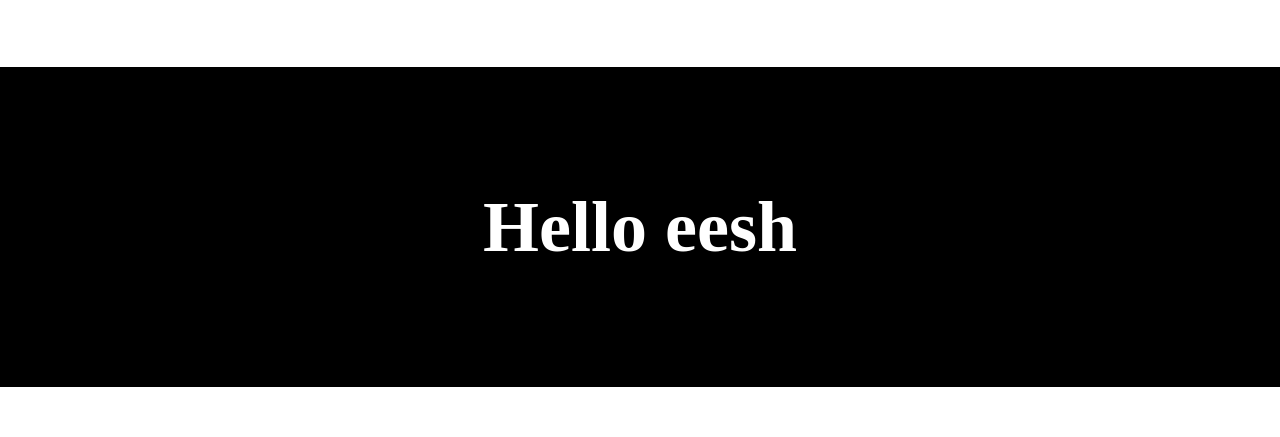
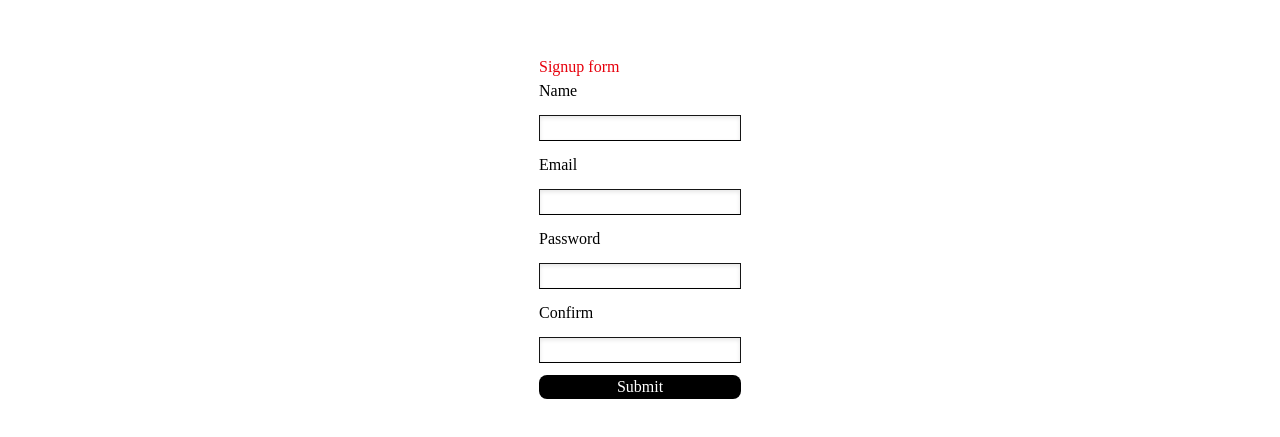
Before and after one commit to eeshm/random-ui-stuff, a React (Vite) app: page / in a window 1280 px wide. Shown: the part 173-610 px from the top of the page. Built offline with nearby package versions, Linux system fonts and the light colour scheme.

Commit message:
raw dog signup code

```diff
--- a/src/App.tsx
+++ b/src/App.tsx
@@ -2,14 +2,16 @@ import './App.css'
 // import HoverGlitch from './components/HoverGlitch'
 // import RotatingGrid from './components/RotatingGrid'
 import ClipPath from './components/ClipPath'
+import Signup from './components/signup'
 
 const App = () => {
 
   return (
-    <div className="flex items-center justify-center min-h-screen">
+    <div className="flex flex-col items-center justify-center min-h-screen">
       {/* <HoverGlitch /> */}
       {/* <RotatingGrid  /> */}
-      <ClipPath/>
+      {/* <ClipPath/> */}
+      <Signup/>
     </div>
   )
 }
--- /dev/null
+++ b/src/components/signup.tsx
@@ -0,0 +1,73 @@
+import React, { useState } from "react"
+
+function Signup() {
+    const [name, setName] = useState("");
+    const [email, setEmail] = useState("");
+    const [password, setPassword] = useState("");
+    const [confirmPassword, setConfirmPassword] = useState("");
+    const [errors, setErrors] = useState({
+        name: "",
+        email: "",
+        password: "",
+        confirmPassword: ""
+    })
+
+    function handleSubmit(e: React.FormEvent<HTMLFormElement>) {
+        e.preventDefault();
+        let newErrors = {
+            name: "",
+            email: "",
+            password: "",
+            confirmPassword: ""
+        }
+
+        if (!name) newErrors.name = "Name is requried"
+        if (!email) newErrors.email = "Email is requried"
+        if (!password) newErrors.password = "Password is requried"
+        if (!confirmPassword) {
+            newErrors.confirmPassword = " Confirm password is requried"
+        } else if (confirmPassword !== password) newErrors.confirmPassword = "Passwords do not match";
+
+        const valid = Object.values(newErrors).every(err => err == null)
+        if (!valid) {
+            setErrors(newErrors);
+        }
+        else {
+            alert("submitted");
+        }
+    }
+
+    return (
+        <div className="flex flex-col ">
+            <div className="text-red-600"> Signup form</div>
+            <form className="flex flex-col space-y-3" onSubmit={handleSubmit}>
+                <label htmlFor={name} >Name</label>
+                <Input value={name} onChange={setName} />
+                {errors.name && <div>{errors.name}</div>}
+
+                <label htmlFor={email} >Email</label>
+                <Input value={email} onChange={setEmail} />
+                {errors.email && <div>{errors.email}</div>}
+
+                <label htmlFor={password} >Password</label>
+                <Input value={password} onChange={setPassword} />
+                {errors.password && <div>{errors.password}</div>}
+
+
+                <label htmlFor={confirmPassword} >Confirm</label>
+                <Input value={confirmPassword} onChange={setConfirmPassword} />
+                {errors.confirmPassword && <div>{errors.confirmPassword}</div>}
+                <button className="rounded-md bg-black text-white" type="submit">Submit</button>
+            </form>
+        </div>
+    )
+}
+
+
+function Input({ value, onChange }: { value: any; onChange: any }) {
+    return (
+        //inline shadow
+        <input  className="border border-0.5 shadow-[inset_0_2px_4px_rgba(0,0,0,0.1)] border-b-black" value={value} onChange={(e)=>onChange(e.target.value)} />
+    )
+}
+export default Signup;
```
Also changed, not shown: 1 other file (tests, documents, lock files or other folders).
